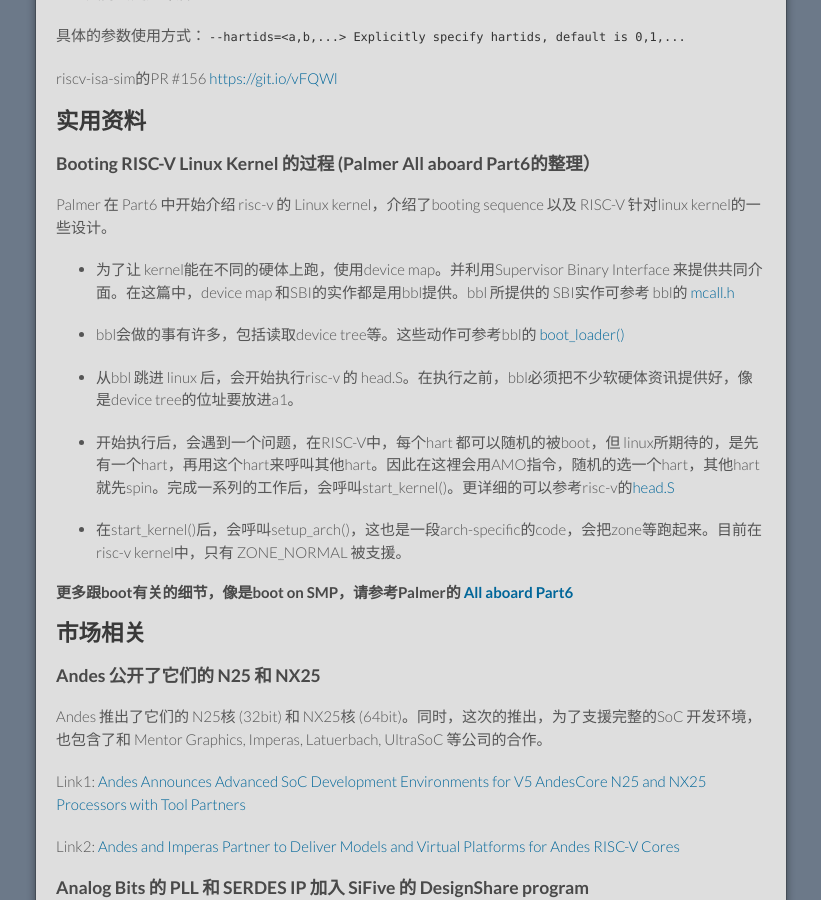
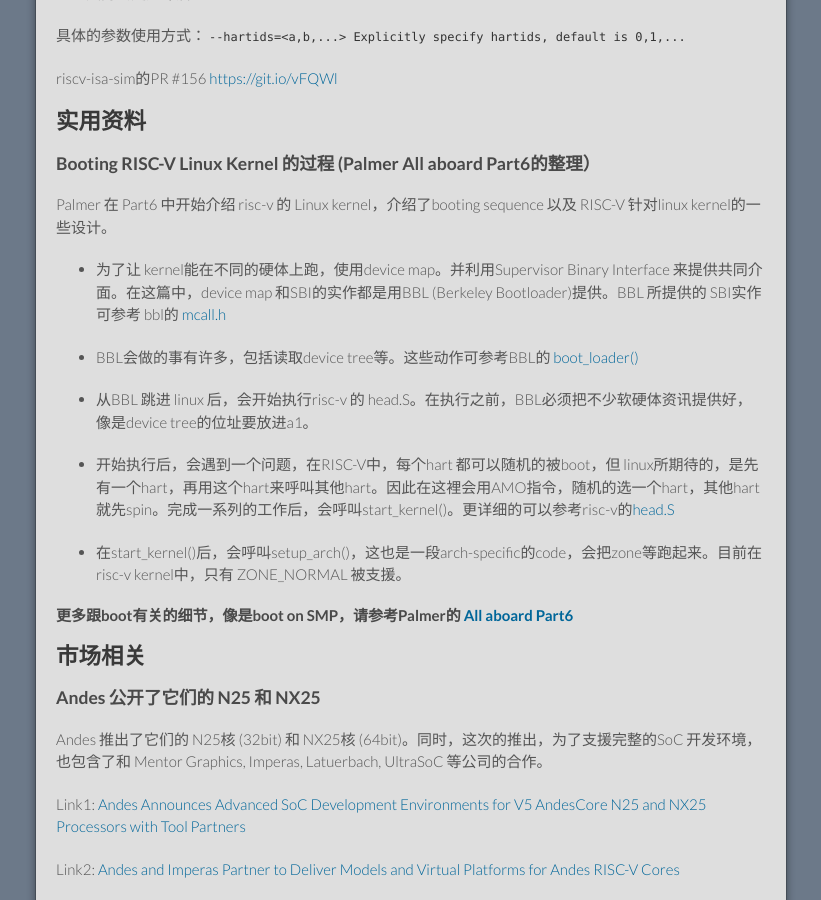
Before and after one commit to cnrv/home, a Jekyll site: the page built from bi-week-rpts/2017-11-23.md, in a window 1280 px wide and 900 px high, scrolled down 2095 px. Shown: the whole window, without its empty margins (229-1050 px from the left). Built offline with Jekyll 4.4.1, drawn with Linux system fonts in a browser that asks for light colours; Markdown is read by kramdown in place of the engine named in the settings; comment, search, counter and statistics services are not loaded; our own code applies the rules of GitHub Pages for plain Markdown files.

Commit message:
bbl -> BBL

```diff
--- a/bi-week-rpts/2017-11-23.md
+++ b/bi-week-rpts/2017-11-23.md
@@ -103,11 +103,11 @@
 
 ### Booting RISC-V Linux Kernel 的过程 (Palmer All aboard Part6的整理）
 Palmer 在 Part6 中开始介绍 risc-v 的 Linux kernel，介绍了booting sequence 以及 RISC-V 针对linux kernel的一些设计。
-+ 为了让 kernel能在不同的硬体上跑，使用device map。并利用Supervisor Binary Interface 来提供共同介面。在这篇中，device map 和SBI的实作都是用bbl提供。bbl 所提供的 SBI实作可参考 bbl的 [mcall.h](https://github.com/riscv/riscv-pk/blob/66701f82f88d08d3700d8b0bc5d5306abfd0044f/machine/mcall.h)
++ 为了让 kernel能在不同的硬体上跑，使用device map。并利用Supervisor Binary Interface 来提供共同介面。在这篇中，device map 和SBI的实作都是用BBL (Berkeley Bootloader)提供。BBL 所提供的 SBI实作可参考 bbl的 [mcall.h](https://github.com/riscv/riscv-pk/blob/66701f82f88d08d3700d8b0bc5d5306abfd0044f/machine/mcall.h)
 
-+ bbl会做的事有许多，包括读取device tree等。这些动作可参考bbl的 [boot\_loader\(\)](https://github.com/riscv/riscv-pk/blob/master/bbl/bbl.c#L54)
++ BBL会做的事有许多，包括读取device tree等。这些动作可参考BBL的 [boot\_loader\(\)](https://github.com/riscv/riscv-pk/blob/master/bbl/bbl.c#L54)
 
-+ 从bbl 跳进 linux 后，会开始执行risc-v 的 head.S。在执行之前，bbl必须把不少软硬体资讯提供好，像是device tree的位址要放进a1。
++ 从BBL 跳进 linux 后，会开始执行risc-v 的 head.S。在执行之前，BBL必须把不少软硬体资讯提供好，像是device tree的位址要放进a1。
 
 + 开始执行后，会遇到一个问题，在RISC-V中，每个hart 都可以随机的被boot，但 linux所期待的，是先有一个hart，再用这个hart来呼叫其他hart。因此在这裡会用AMO指令，随机的选一个hart，其他hart就先spin。完成一系列的工作后，会呼叫start\_kernel()。更详细的可以参考risc-v的[head.S](https://github.com/riscv/riscv-linux/blob/18c83d2c0390fd0e8336ad090a047c56037d19f5/arch/riscv/kernel/head.S)
 
```
